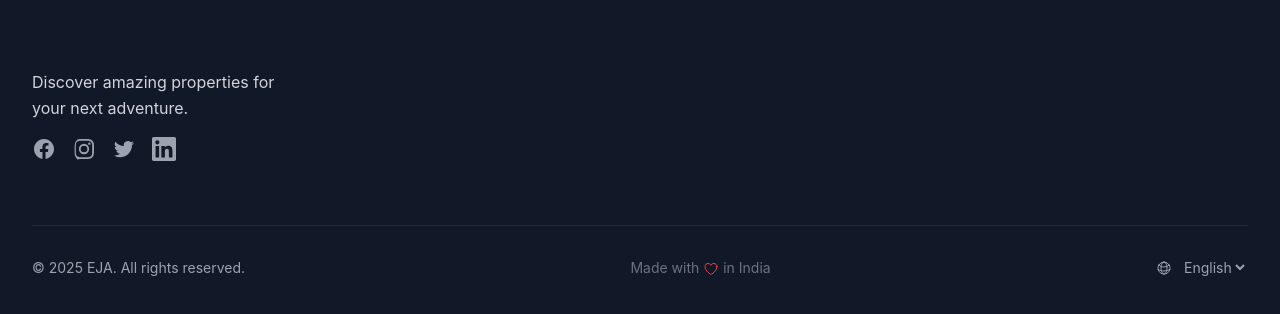
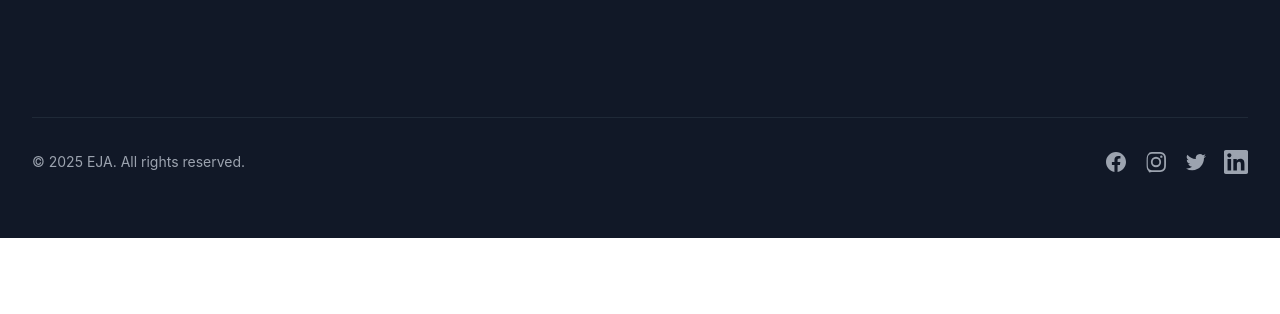
Before and after one commit to addycoder561/eja-homestay, a Next.js app: page / in a window 1280 px wide. Shown: the part 2791-3105 px from the top of the page. After the commit the page ends 3029 px from the top, so only its background shows below. Built offline with nearby package versions, Linux system fonts and the light colour scheme; no server answers; the database is empty.

Commit message:
feat: clean up footer - remove description text, move social icons to bottom, remove language selector and made with love text

```diff
--- a/src/components/Footer.tsx
+++ b/src/components/Footer.tsx
@@ -4,9 +4,7 @@
 import {
   MapPinIcon,
   PhoneIcon,
-  EnvelopeIcon,
-  GlobeAltIcon,
-  HeartIcon
+  EnvelopeIcon
 } from '@heroicons/react/24/outline';
 
 export function Footer() {
@@ -89,27 +87,7 @@
               />
             </div>
 
-            <p
-              className="text-gray-300 mb-4 max-w-md leading-relaxed animate-fade-in-delay-1"
-            >
-              Discover amazing properties for your next adventure.
-            </p>
 
-            {/* Social Links */}
-            <div
-              className="flex items-center gap-4 mb-4 animate-fade-in-delay-2"
-            >
-              {socialLinks.map((social) => (
-                <a
-                  key={social.name}
-                  href={social.href}
-                  className="text-gray-400 hover:text-white transition-colors duration-200"
-                  aria-label={social.name}
-                >
-                  {social.icon}
-                </a>
-              ))}
-            </div>
 
 
           </div>
@@ -140,7 +118,7 @@
           ))}
         </div>
 
-        {/* Bottom Section */}
+                 {/* Bottom Section */}
          <div className="border-t border-gray-800 pt-8">
            <div className="flex flex-col md:flex-row justify-between items-center gap-4">
              {/* Copyright */}
@@ -150,23 +128,20 @@
                © {currentYear} EJA. All rights reserved.
              </div>
 
-             {/* Made with Love */}
+             {/* Social Links */}
              <div
-               className="text-gray-500 text-sm animate-fade-in-delay-4"
+               className="flex items-center gap-4 animate-fade-in-delay-4"
              >
-               Made with <HeartIcon className="w-4 h-4 inline text-red-500" /> in India
-             </div>
-
-             {/* Language Selector */}
-             <div
-               className="flex items-center gap-2 text-gray-400 text-sm animate-fade-in-delay-4"
-             >
-               <GlobeAltIcon className="w-4 h-4" />
-               <select className="bg-transparent border-none text-gray-400 focus:outline-none">
-                 <option value="en">English</option>
-                 <option value="hi">हिंदी</option>
-                 <option value="mr">मराठी</option>
-               </select>
+               {socialLinks.map((social) => (
+                 <a
+                   key={social.name}
+                   href={social.href}
+                   className="text-gray-400 hover:text-white transition-colors duration-200"
+                   aria-label={social.name}
+                 >
+                   {social.icon}
+                 </a>
+               ))}
              </div>
            </div>
          </div>
```
